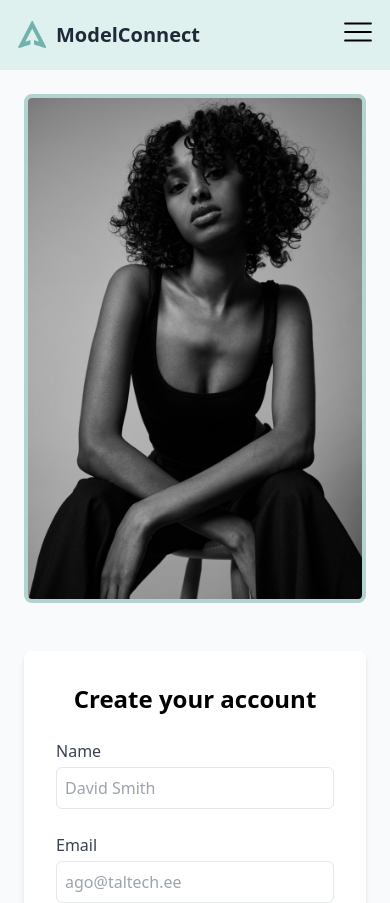
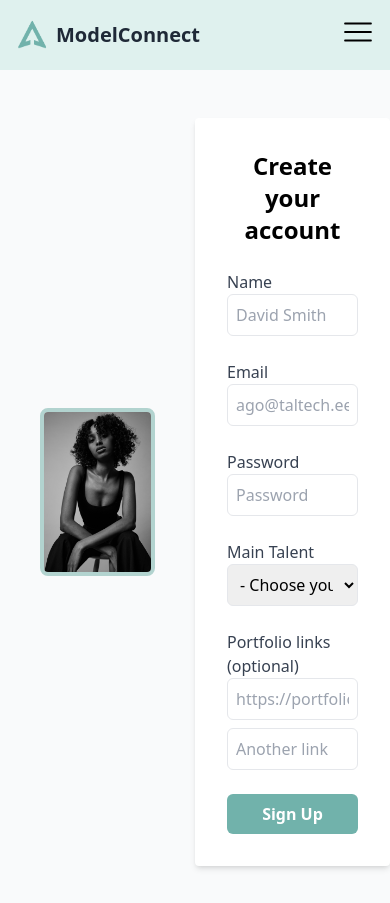
Before and after one commit to rogerpurtsak/vercelmodelconnect, a React (Vite) app in the folder modelConnect/: page /signup in a window 390 px wide. Shown: the top 903 px of the page. Built offline with nearby package versions, Linux system fonts and the light colour scheme.

Commit message:
User profile page logic + UX

```diff
--- a/modelConnect/src/App.jsx
+++ b/modelConnect/src/App.jsx
@@ -9,6 +9,8 @@ import { Routes, Route } from 'react-router-dom';
 import Footer from './components/footer'
 import Signup from './pages/signup'
 import Contact from './pages/contact';
+import Profile from './pages/profile';
+
 
 
 
@@ -21,6 +23,7 @@ function App() {
         <Route path="/" element={<Home />} />
         <Route path='/signup' element={<Signup />} />
         <Route path="/contact" element={<Contact />} />
+        <Route path="/profile" element={<Profile />} />
       </Routes>
       <Footer />
     </>
--- /dev/null
+++ b/modelConnect/src/pages/profile.jsx
@@ -0,0 +1,111 @@
+import React, { useState, useEffect } from 'react';
+import { useNavigate } from 'react-router-dom';
+
+function Profile() {
+  const navigate = useNavigate();
+
+  // Redirect if not signed up
+  useEffect(() => {
+    const signedUp = localStorage.getItem('signedUp');
+    if (!signedUp) {
+      navigate('/signup');
+    }
+  }, [navigate]);
+
+  const [bio, setBio] = useState(localStorage.getItem('userBio') || '');
+  const [skills, setSkills] = useState(JSON.parse(localStorage.getItem('userSkills') || '[]'));
+  const [newSkill, setNewSkill] = useState('');
+  const [media, setMedia] = useState([]);
+
+  // Save bio to localStorage
+  useEffect(() => {
+    localStorage.setItem('userBio', bio);
+  }, [bio]);
+
+  // Save skills to localStorage
+  useEffect(() => {
+    localStorage.setItem('userSkills', JSON.stringify(skills));
+  }, [skills]);
+
+  const handleAddSkill = () => {
+    if (newSkill.trim()) {
+      setSkills([...skills, newSkill.trim()]);
+      setNewSkill('');
+    }
+  };
+
+  const handleMediaUpload = (e) => {
+    const files = Array.from(e.target.files);
+    setMedia([...media, ...files]);
+  };
+
+  return (
+    <div className="p-10 space-y-10 bg-gray-50 min-h-screen">
+      {/* Top profile image */}
+      <div className="flex justify-center">
+        <img
+          src="/mingipoiss 1.png"
+          className="rounded-md w-full max-w-4xl"
+          alt="User Profile"
+        />
+      </div>
+
+      {/* Bio section */}
+      <div>
+        <h2 className="text-2xl font-bold mb-2">User Profile</h2>
+        <textarea
+          className="w-full p-3 border rounded-md"
+          rows="4"
+          placeholder="Enter your bio..."
+          value={bio}
+          onChange={(e) => setBio(e.target.value)}
+        ></textarea>
+      </div>
+
+      {/* Talents & Skills */}
+      <div>
+        <h2 className="text-xl font-bold mb-4">Talents & Skills</h2>
+        <div className="flex flex-wrap gap-4 mb-4">
+          {skills.map((skill, idx) => (
+            <div key={idx} className="bg-white p-4 border rounded shadow-md w-40">
+              <p className="font-semibold">{skill}</p>
+              <p className="text-gray-500 text-sm">Brief description</p>
+            </div>
+          ))}
+        </div>
+        <input
+          type="text"
+          className="border p-2 rounded mr-2"
+          placeholder="Add a skill..."
+          value={newSkill}
+          onChange={(e) => setNewSkill(e.target.value)}
+        />
+        <button className="bg-mediumteal text-white px-4 py-2 rounded" onClick={handleAddSkill}>
+          Add
+        </button>
+      </div>
+
+      {/* Media Upload */}
+      <div className="text-center">
+        <h2 className="text-xl font-bold mb-2">Portfolio Media Upload</h2>
+        <p className="mb-4 text-gray-600">
+          Upload your portfolio media to enhance your chances of getting hired<br />
+          <span className="text-sm">.jpg .png .gif .mp4 .mov</span>
+        </p>
+        <input type="file" multiple onChange={handleMediaUpload} />
+        <button className="block mx-auto mt-4 bg-mediumteal text-white py-2 px-6 rounded">
+          Upload content
+        </button>
+
+        {/* Preview uploaded file names */}
+        <ul className="mt-4">
+          {media.map((file, idx) => (
+            <li key={idx} className="text-sm text-gray-600">{file.name}</li>
+          ))}
+        </ul>
+      </div>
+    </div>
+  );
+}
+
+export default Profile;
--- a/modelConnect/src/pages/signup.jsx
+++ b/modelConnect/src/pages/signup.jsx
@@ -1,43 +1,99 @@
-import React from 'react';
+import React, { useState } from 'react';
 
 function Signup() {
+  const [formData, setFormData] = useState({
+    name: '',
+    email: '',
+    password: '',
+    talent: '',
+    portfolio1: '',
+    portfolio2: '',
+  });
+
+  const handleChange = (e) => {
+    const { name, value } = e.target;
+    setFormData((prev) => ({ ...prev, [name]: value }));
+  };
+
+  const handleSubmit = (e) => {
+    e.preventDefault();
+
+    // Basic validation (you can expand this)
+    if (!formData.name || !formData.email || !formData.password) {
+      alert('Please fill in all required fields.');
+      return;
+    }
+
+    // Save to localStorage (simulate account creation)
+    localStorage.setItem('signedUp', 'true');
+    localStorage.setItem('userName', formData.name);
+    localStorage.setItem('userTalent', formData.talent);
+
+    alert('Signed up successfully! Redirecting to profile...');
+    window.location.href = '/profile';
+  };
+
   return (
-    <div className="bg-gray-50">
-      {/* Top Section: Image + Form */}
-      <div className="flex flex-col md:flex-row min-h-screen">
-        {/* Left side - Image */}
-        <div className="md:w-1/2 flex justify-center items-center p-6">
-          <img
-            src="/naine.jpg"
-            alt="Model"
-            className="rounded-lg border-4 border-lightteal object-cover max-h-[550px]"
-          />
+    <>
+      <div className="flex bg-gray-50 min-h-screen">
+        {/* Image */}
+        <div className="w-1/2 flex items-center justify-center p-10">
+          <img src="/naine.jpg" alt="Woman" className="rounded-lg border-4 border-lightteal object-cover max-h-[550px]" />
         </div>
 
-        {/* Right side - Form */}
-        <div className="md:w-1/2 flex items-center justify-center p-6">
-          <form className="w-full max-w-md bg-white rounded-lg shadow-md p-8 space-y-6">
+        {/* Form */}
+        <div className="w-1/2 flex justify-center items-center">
+          <form onSubmit={handleSubmit} className="w-full max-w-md p-8 bg-white flex flex-col space-y-6 rounded shadow-md">
             <h2 className="text-2xl font-bold text-center">Create your account</h2>
 
-            <div className="flex flex-col space-y-1">
+            <div>
               <label className="text-gray-700">Name</label>
-              <input type="text" placeholder="David Smith" className="border rounded-md p-2" />
+              <input
+                type="text"
+                name="name"
+                placeholder="David Smith"
+                value={formData.name}
+                onChange={handleChange}
+                className="border rounded-md p-2 w-full"
+                required
+              />
             </div>
 
-            <div className="flex flex-col space-y-1">
+            <div>
               <label className="text-gray-700">Email</label>
-              <input type="email" placeholder="ago@taltech.ee" className="border rounded-md p-2" />
+              <input
+                type="email"
+                name="email"
+                placeholder="ago@taltech.ee"
+                value={formData.email}
+                onChange={handleChange}
+                className="border rounded-md p-2 w-full"
+                required
+              />
             </div>
 
-            <div className="flex flex-col space-y-1">
+            <div>
               <label className="text-gray-700">Password</label>
-              <input type="password" placeholder="Password" className="border rounded-md p-2" />
+              <input
+                type="password"
+                name="password"
+                placeholder="Password"
+                value={formData.password}
+                onChange={handleChange}
+                className="border rounded-md p-2 w-full"
+                required
+              />
             </div>
 
-            <div className="flex flex-col space-y-1">
+            <div>
               <label className="text-gray-700">Main Talent</label>
-              <select className="border rounded-md p-2">
-                <option>- Choose your talents -</option>
+              <select
+                name="talent"
+                value={formData.talent}
+                onChange={handleChange}
+                className="border rounded-md p-2 w-full"
+              >
+                <option value="">- Choose your talents -</option>
                 <option>Runway Modeling</option>
                 <option>Photography</option>
                 <option>Acting</option>
@@ -47,10 +103,24 @@ function Signup() {
               </select>
             </div>
 
-            <div className="flex flex-col space-y-1">
+            <div>
               <label className="text-gray-700">Portfolio links (optional)</label>
-              <input type="url" placeholder="https://portfolio.com" className="border rounded-md p-2" />
-              <input type="url" placeholder="Another link" className="border rounded-md p-2" />
+              <input
+                type="url"
+                name="portfolio1"
+                placeholder="https://portfolio.com"
+                value={formData.portfolio1}
+                onChange={handleChange}
+                className="border rounded-md p-2 w-full mb-2"
+              />
+              <input
+                type="url"
+                name="portfolio2"
+                placeholder="Another link"
+                value={formData.portfolio2}
+                onChange={handleChange}
+                className="border rounded-md p-2 w-full"
+              />
             </div>
 
             <button
@@ -63,21 +133,16 @@ function Signup() {
         </div>
       </div>
 
-      {/* Bottom Section: Become a Talent */}
-      <div className="max-w-4xl mx-auto p-10">
+      {/* Become a Talent Section */}
+      <div className="max-w-5xl mx-auto p-10">
         <h1 className="text-3xl font-bold mb-4">Become a talent</h1>
         <p className="text-gray-700 leading-relaxed">
-          We are always looking for charismatic, unique, and enthusiastic individuals to join our talent pool for photo
-          and video projects – no matter your age or level of experience. Whether you are totally new to this world, a
-          beginner or a professional actor, singer, or dancer, we would be delighted to hear from you.
-          <br />
-          <br />
-          Professional photos are not required. A few simple snapshots or selfies will work perfectly to get started.
-          Once you’ve submitted your photos, they will remain in our system. If a suitable project arises, we’ll reach
-          out to you – but please note, there are no guarantees.
+          We are always looking for charismatic, unique, and enthusiastic individuals to join our talent pool for photo and video projects – no matter your age or level of experience. Whether you are totally new to this world, a beginner or a professional actor, singer, or dancer, we would be delighted to hear from you.
+          <br /><br />
+          Professional photos are not required. A few simple snapshots or selfies will work perfectly to get started. Once you’ve submitted your photos, they will remain in our system. If a suitable project arises, we’ll reach out to you – but please note, there are no guarantees.
         </p>
       </div>
-    </div>
+    </>
   );
 }
 
```
Also changed, not shown: modelConnect/public/mingipoiss 1.png (added), 1 other file (tests, documents, lock files or other folders).
